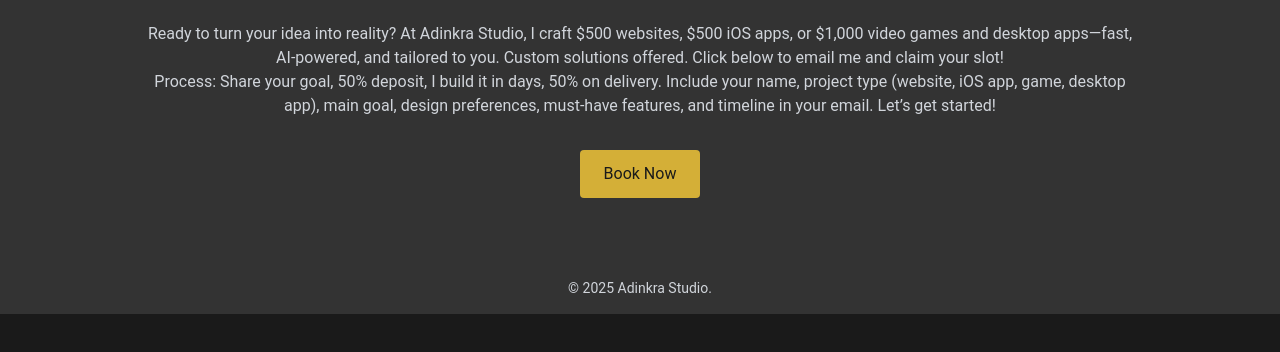
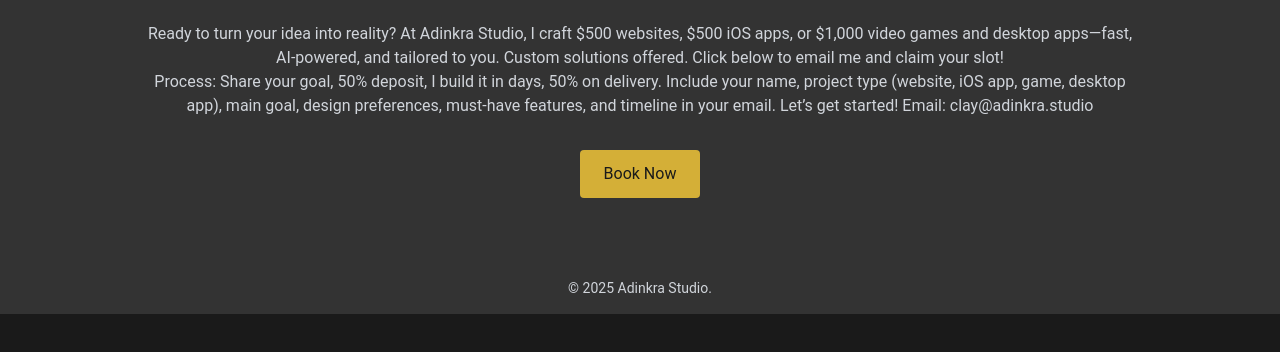
Before and after one commit to ClayWarren/devagency, a plain HTML site: page contact.html in a window 1280 px wide. Shown: the part 322-674 px from the top of the page. Drawn offline with nearby package versions, Linux system fonts and the light colour scheme.

Commit message:
Update contact.html

```diff
--- a/contact.html
+++ b/contact.html
@@ -31,7 +31,7 @@
     <h1 class="text-3xl font-bold text-white mb-8">Contact Adinkra Studio</h1>
     <div class="max-w-5xl mx-auto px-4 text-gray-300 prose prose-invert">
       <p>Ready to turn your idea into reality? At Adinkra Studio, I craft $500 websites, $500 iOS apps, or $1,000 video games and desktop apps—fast, AI-powered, and tailored to you. Custom solutions offered. Click below to email me and claim your slot!</p>
-      <p>Process: Share your goal, 50% deposit, I build it in days, 50% on delivery. Include your name, project type (website, iOS app, game, desktop app), main goal, design preferences, must-have features, and timeline in your email. Let’s get started!</p>
+      <p>Process: Share your goal, 50% deposit, I build it in days, 50% on delivery. Include your name, project type (website, iOS app, game, desktop app), main goal, design preferences, must-have features, and timeline in your email. Let’s get started! Email: clay@adinkra.studio</p>
       <a href="mailto:claywarren33@gmail.com?subject=New%20Project%20Request%20-%20Adinkra%20Studio&body=Name:%0AProject%20Type:%0AMain%20Goal:%0ADesign%20Preferences:%0AMust-Have%20Features:%0ATimeline:%0A%0APayment:%2050%%20deposit%20upfront,%2050%%20on%20delivery" class="mt-8 inline-block px-6 py-3 bg-[#d4af37] text-[#1a1a1a] rounded hover:bg-[#b8932f]">Book Now</a>
     </div>
   </section>
```
